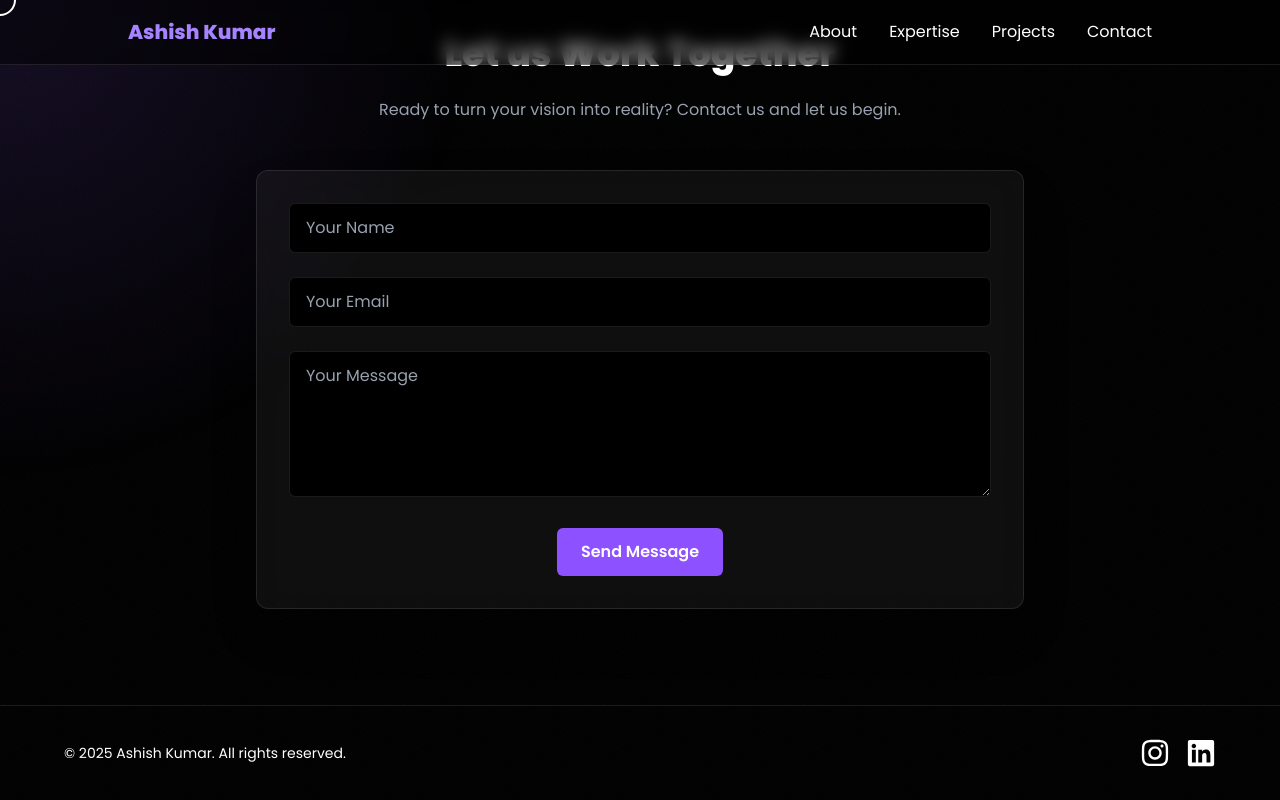
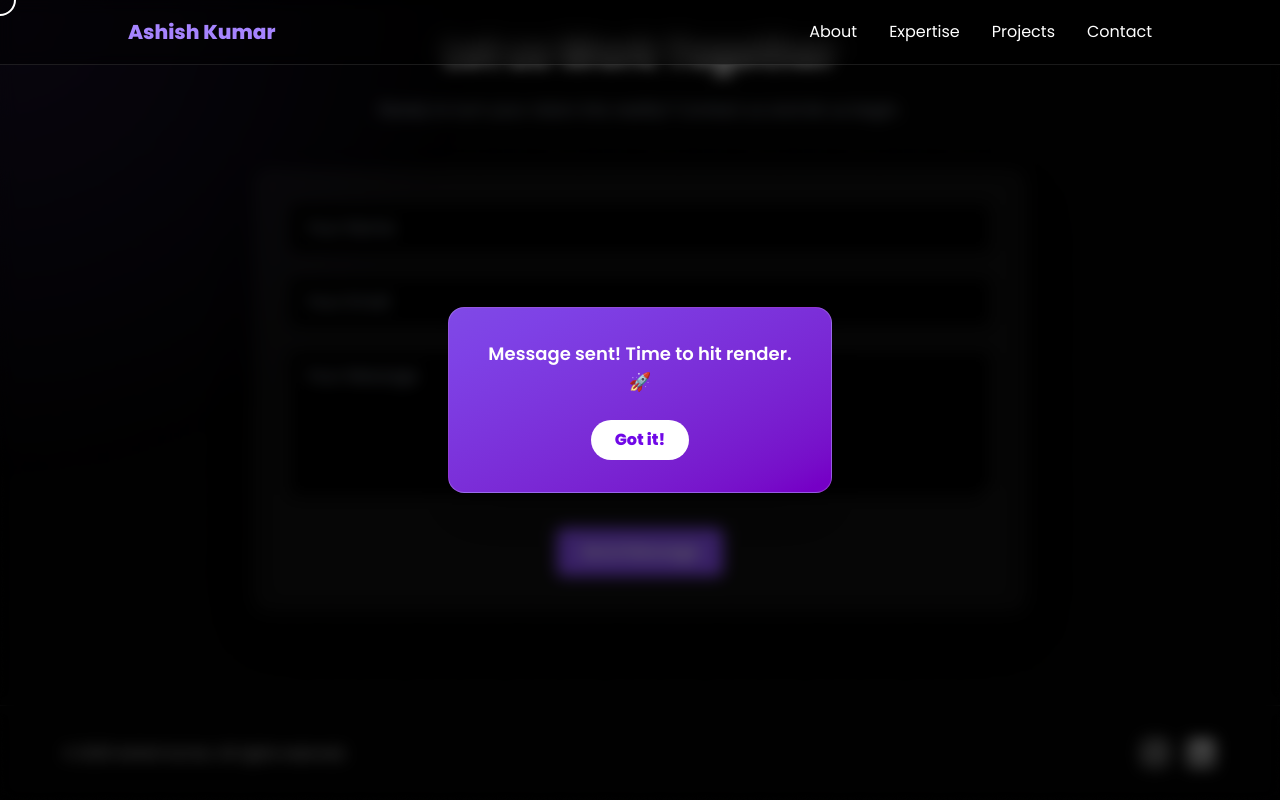
Before and after one commit to Hitman7084/AshishPortfolio, a Next.js app: page / in a window 1280 px wide. Both pictures are taken after typing "Sample", "name@example.com", "Sample" into the empty fields and a click on the button "Send Message". Shown: the part 3890-4690 px from the top of the page. Built offline with nearby package versions, Linux system fonts and the light colour scheme.

Commit message:
Added modal instead of alert

```diff
--- a/components/contact.tsx
+++ b/components/contact.tsx
@@ -6,20 +6,24 @@ export default function Contact() {
   const [name, setName] = useState('');
   const [email, setEmail] = useState('');
   const [message, setMessage] = useState('');
+  const [modalMessage, setModalMessage] = useState('');
+  const [showModal, setShowModal] = useState(false);
 
   const handleSubmit = (e: React.FormEvent) => {
     e.preventDefault();
 
     if (!name.trim() || !email.trim() || !message.trim()) {
-      alert("You can't export an empty timeline, champ! Fill out the form first. 🎬😉");
+      setModalMessage("You can't export an empty timeline, Fill out the form first. 🎬😉");
+      setShowModal(true);
       return;
     }
 
     // Simulated send - Replace with actual EmailJS or backend call later
     console.log("Sending message to abc@example.com...", { name, email, message });
-    alert("Message sent! Time to hit render. 🚀");
 
-    // Clear form
+    setModalMessage("Message sent! Time to hit render. 🚀");
+    setShowModal(true);
+
     setName('');
     setEmail('');
     setMessage('');
@@ -74,6 +78,27 @@ export default function Contact() {
           </button>
         </form>
       </div>
+
+      {/* Modal */}
+      {showModal && (
+      <div className="fixed inset-0 bg-black/60 backdrop-blur-sm flex items-center justify-center z-50">
+        <motion.div
+          initial={{ opacity: 0, scale: 0.85 }}
+          animate={{ opacity: 1, scale: 1 }}
+          exit={{ opacity: 0, scale: 0.85 }}
+          transition={{ duration: 0.3, ease: "easeOut" }}
+          className="bg-gradient-to-br from-violet-500/90 to-purple-700/90 text-white p-8 rounded-2xl shadow-2xl max-w-sm w-full text-center border border-white/20"
+        >
+          <p className="mb-6 text-lg font-semibold">{modalMessage}</p>
+          <button
+            onClick={() => setShowModal(false)}
+            className="px-6 py-2 bg-white text-violet-700 font-bold rounded-full hover:bg-violet-100 transition"
+          >
+            Got it!
+          </button>
+        </motion.div>
+      </div>
+    )}
     </section>
   );
 }
```
